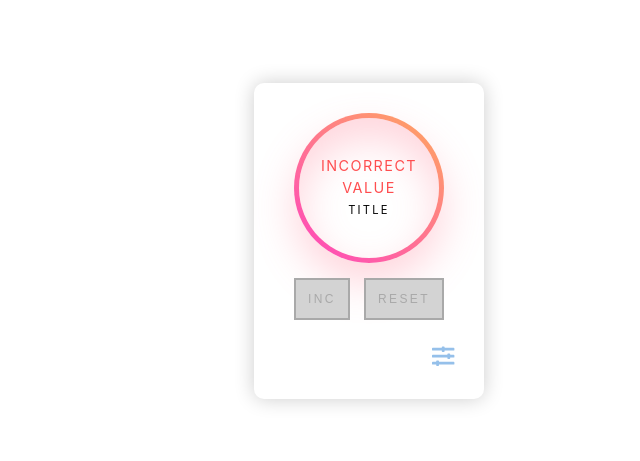
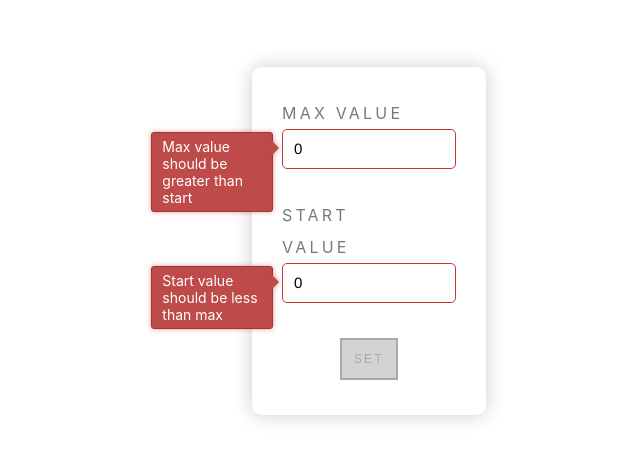
Before and after one commit to RomaSushevskij/counter, a React (Create React App) app: page / in a window 1280 px wide. Shown: the part 159-620 px from the top of the page, without its empty margins (271-911 px from the left). Built offline with nearby package versions, Linux system fonts and the light colour scheme.

Commit message:
counter v0.8 (separate display and settings blocks with switching)

```diff
--- a/src/App.tsx
+++ b/src/App.tsx
@@ -41,7 +41,8 @@ function App() {
             +maxValue <= +startValue ? 'Start value should be less than max' : '';
 
     const [settingMode, setSettingMode] = useState<boolean>(true);
-    const [isSettingMode, setIsSettingMode] = useState<boolean>(false)
+    const [isSettingMode, setIsSettingMode] = useState<boolean>(true);
+    const [isDisplayMode, setIsDisplayMode] = useState<boolean>(false);
 
     const incrementValue = () => {
         setValue(+value + 1)
@@ -58,12 +59,15 @@ function App() {
     const set = () => {
         setSettingMode(false);
         setValue(+startValue);
+        setIsSettingMode(false);
+        setIsDisplayMode(true);
     };
     const isSetDisabled = () => {
-        return !!(!settingMode || errorForMaxValue || errorForStartValue)
+        return !!(errorForMaxValue || errorForStartValue)
     };
     const toggleSettingsBlock = () => {
-        setIsSettingMode(!isSettingMode)
+        setIsSettingMode(true);
+        setIsDisplayMode(false);
     };
     return (
         <Counter value={value}
@@ -84,9 +88,8 @@ function App() {
                  isSetDisabled={isSetDisabled}
                  toggleSettingsBlock={toggleSettingsBlock}
                  isSettingMode={isSettingMode}
-
+                 isDisplayMode={isDisplayMode}
         />
-
     )
 }
 
--- a/src/components/Counter/Counter.module.css
+++ b/src/components/Counter/Counter.module.css
@@ -1,16 +1,19 @@
 .wrapper {
+    display: flex;
+    justify-content: center;
+    align-items: center;
     position: relative;
 }
 
 .enter {
     opacity: 0;
-    transform: translate(200px);
+    transform: scale(0.9);
 }
 
 .enterActive {
     opacity: 1;
-    transform: translate(0);
-    transition: opacity 500ms, transform 500ms;
+    transform: translateX(0);
+    transition: opacity 600ms, transform 600ms;
 }
 
 .exit {
@@ -19,6 +22,6 @@
 
 .exitActive {
     opacity: 0;
-    transform: translate(260px);
-    transition: opacity 500ms, transform 500ms;
+    transform: scale(0.9);
+    transition: opacity 600ms, transform 600ms;
 }
--- a/src/components/Counter/Counter.tsx
+++ b/src/components/Counter/Counter.tsx
@@ -1,5 +1,5 @@
 import React from "react";
-import s from "./Counter.module.css";
+import style from "./Counter.module.css";
 import {CounterDisplayBlock} from "./CounterDisplayBlock/CounterDisplayBlock";
 import {CounterSettingsBlock} from "./CounterSettingsBlock/CounterSettingsBlock";
 import {CSSTransition} from "react-transition-group";
@@ -24,15 +24,16 @@ export type CounterPropsType = {
     isSetDisabled: () => boolean | undefined
     toggleSettingsBlock: () => void
     isSettingMode: boolean
+    isDisplayMode: boolean
 }
 
 export const Counter = (props: CounterPropsType) => {
 
     return (
-        <div className={s.wrapper}>
+        <div className={style.wrapper}>
             <CSSTransition in={props.isSettingMode}
-                           classNames={s}
-                           timeout={500}
+                           classNames={style}
+                           timeout={600}
                            unmountOnExit
                            mountOnEnter>
                 <CounterSettingsBlock maxValue={props.maxValue}
@@ -46,7 +47,13 @@ export const Counter = (props: CounterPropsType) => {
                                       isSetDisabled={props.isSetDisabled}
                 />
             </CSSTransition>
-            <CounterDisplayBlock {...props}/>
+            <CSSTransition in={props.isDisplayMode}
+                           classNames={style}
+                           timeout={600}
+                           unmountOnExit
+                           mountOnEnter>
+                <CounterDisplayBlock {...props}/>
+            </CSSTransition>
         </div>
     );
 };
--- a/src/components/Counter/CounterDisplayBlock/CounterDisplayBlock.module.css
+++ b/src/components/Counter/CounterDisplayBlock/CounterDisplayBlock.module.css
@@ -1,4 +1,5 @@
 .counterWrapper {
+    position: absolute;
     border-radius: 10px;
     padding: 30px;
     display: flex;
@@ -15,9 +16,6 @@
 }
 .counterWrapper.settings {
     position: absolute;
-    right: 100%;
-    z-index: 0;
-    margin-right:20px;
 }
 .settingsBlock {
     padding-top: 10px;
--- a/src/components/Counter/CounterDisplayBlock/CounterDisplayBlock.tsx
+++ b/src/components/Counter/CounterDisplayBlock/CounterDisplayBlock.tsx
@@ -29,7 +29,8 @@ export const CounterDisplayBlock = ({
     return (
         <div className={s.counterWrapper}>
             <div className={s.displayBlock}>
-                <CounterDisplay isValid={isValid} isError={isError} value={finalValue} maxValue={maxValue} titleValue={titleValue}/>
+                <CounterDisplay isValid={isValid} isError={isError} value={finalValue} maxValue={maxValue}
+                                titleValue={titleValue}/>
             </div>
             <div className={s.buttonsBlock}>
                 <Button callback={incrementValue} isDisabled={isIncDisabled}>
@@ -40,7 +41,7 @@ export const CounterDisplayBlock = ({
                 </Button>
             </div>
             <div className={s.settingsBlock}>
-                <FontAwesomeIcon onClick={toggleSettingsBlock} className={s.settingsIcon} icon={faSlidersH} />
+                <FontAwesomeIcon onClick={() => toggleSettingsBlock()} className={s.settingsIcon} icon={faSlidersH}/>
             </div>
         </div>
     )
--- a/src/components/Counter/CounterSettingsBlock/CounterSettingsBlock.tsx
+++ b/src/components/Counter/CounterSettingsBlock/CounterSettingsBlock.tsx
@@ -12,9 +12,9 @@ export type CounterSettingsBlockPropsType = {
     startValue: string
     setStartValue: (startValue: string) => void
     errorForStartValue: string
-    setSettingMode:(settingMode:boolean) => void
-    set:() => void
-    isSetDisabled:() => boolean | undefined
+    setSettingMode: (settingMode: boolean) => void
+    set: () => void
+    isSetDisabled: () => boolean | undefined
 }
 
 export const CounterSettingsBlock = ({
```
